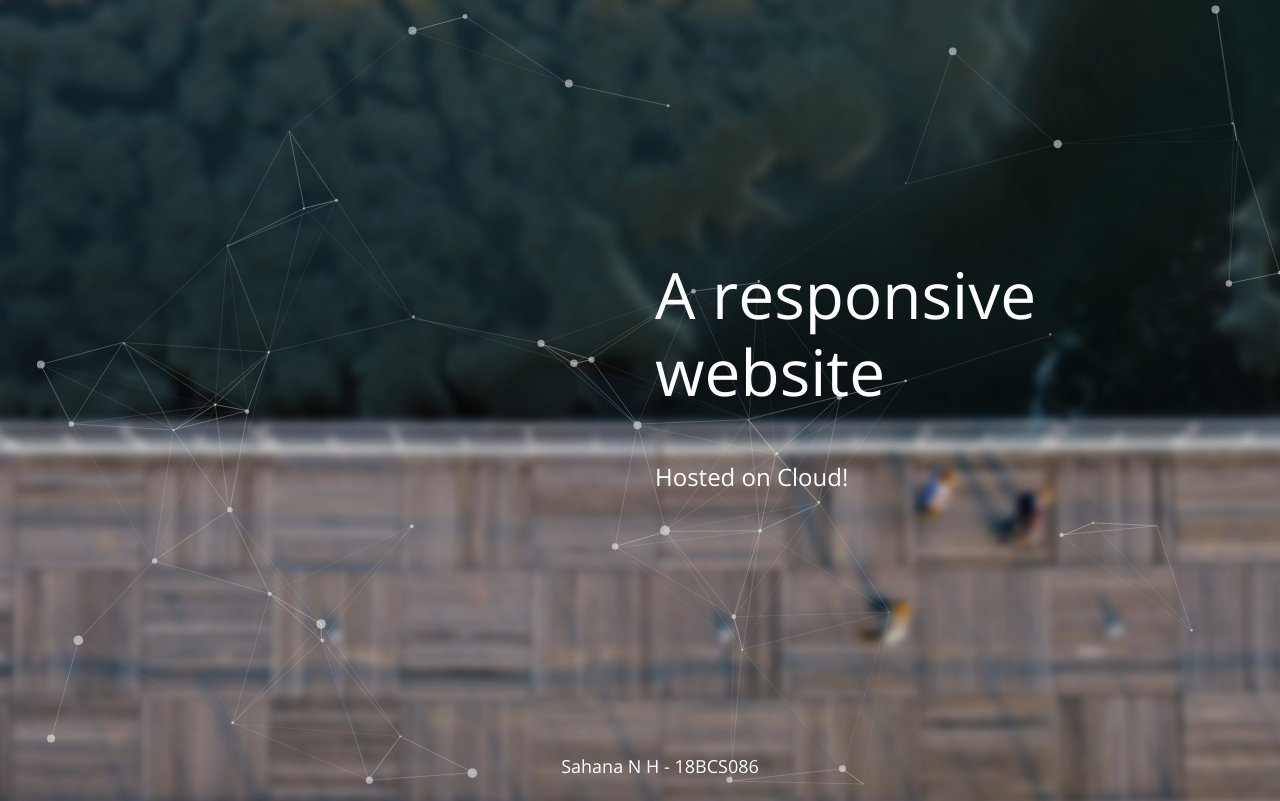
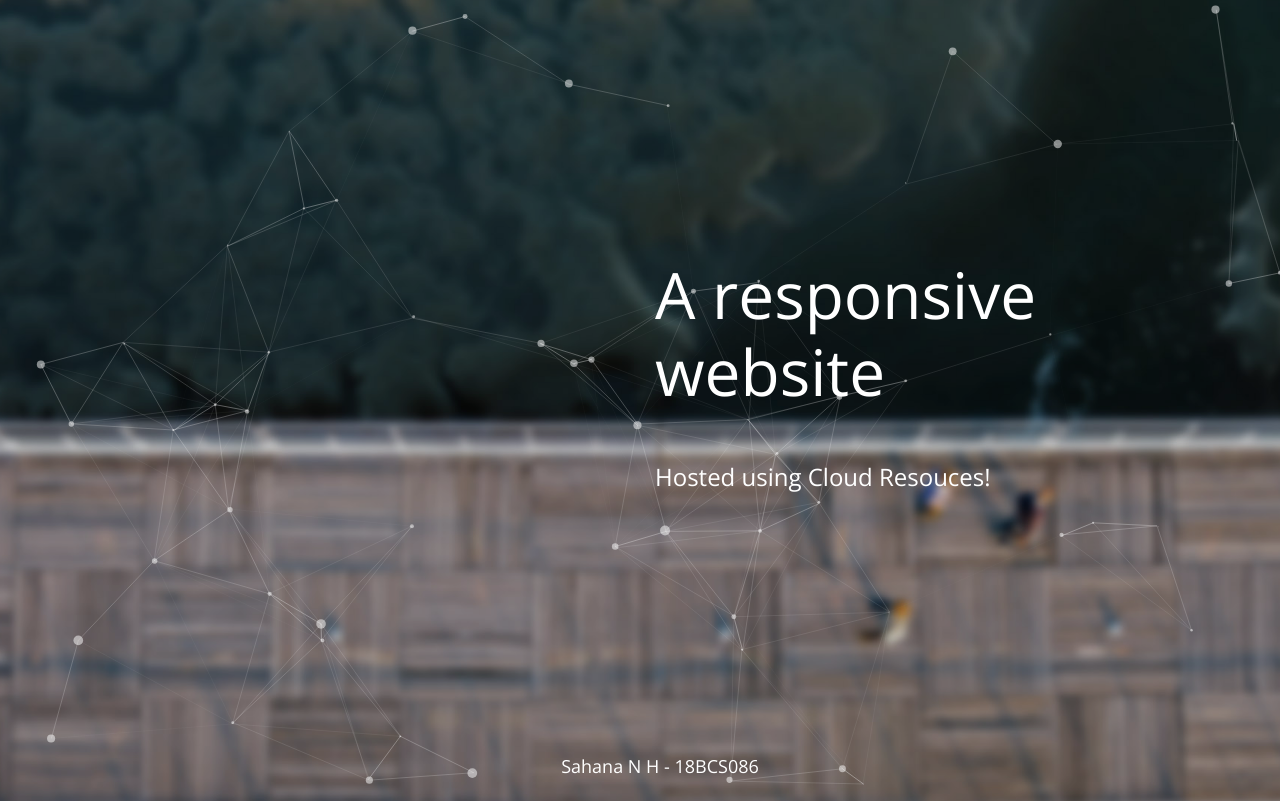
Before and after one commit to sahana-n-h/sahana-n-h.github.io, a plain HTML site: page index.html in a window 1280 px wide. Drawn offline with nearby package versions, Linux system fonts and the light colour scheme.

Commit message:
Update index.html

```diff
--- a/index.html
+++ b/index.html
@@ -45,7 +45,7 @@ Template Re-distribution is NOT allowed.
 				<div class="row cb-slideshow-text-container ">
 					<div class= "tm-content col-xl-6 col-sm-8 col-xs-8 ml-auto section">
 					<header class="mb-5"><h1>A responsive website</h1></header>
-					<P class="mb-5">Hosted on Cloud!</P>
+					<P class="mb-5">Hosted using Cloud Resouces!</P>
 
                     <!-- <form action="#" method="get" class="subscribe-form">
                	    	<div class="row form-section">
```
